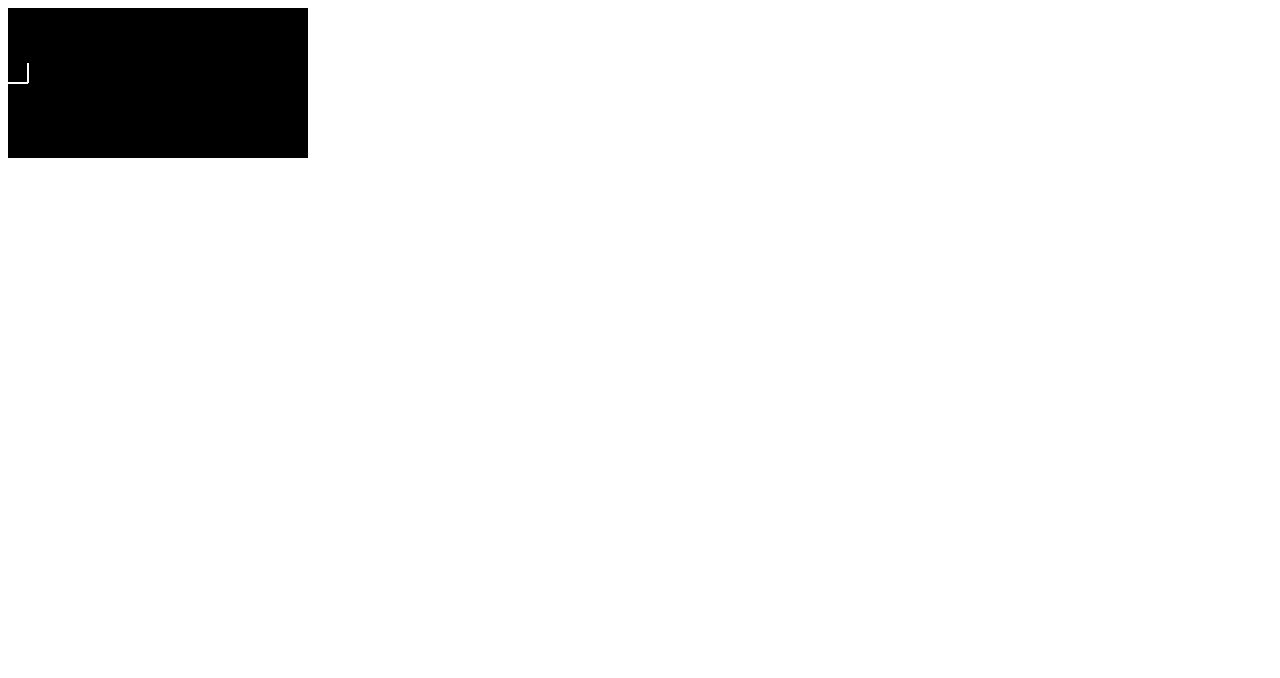
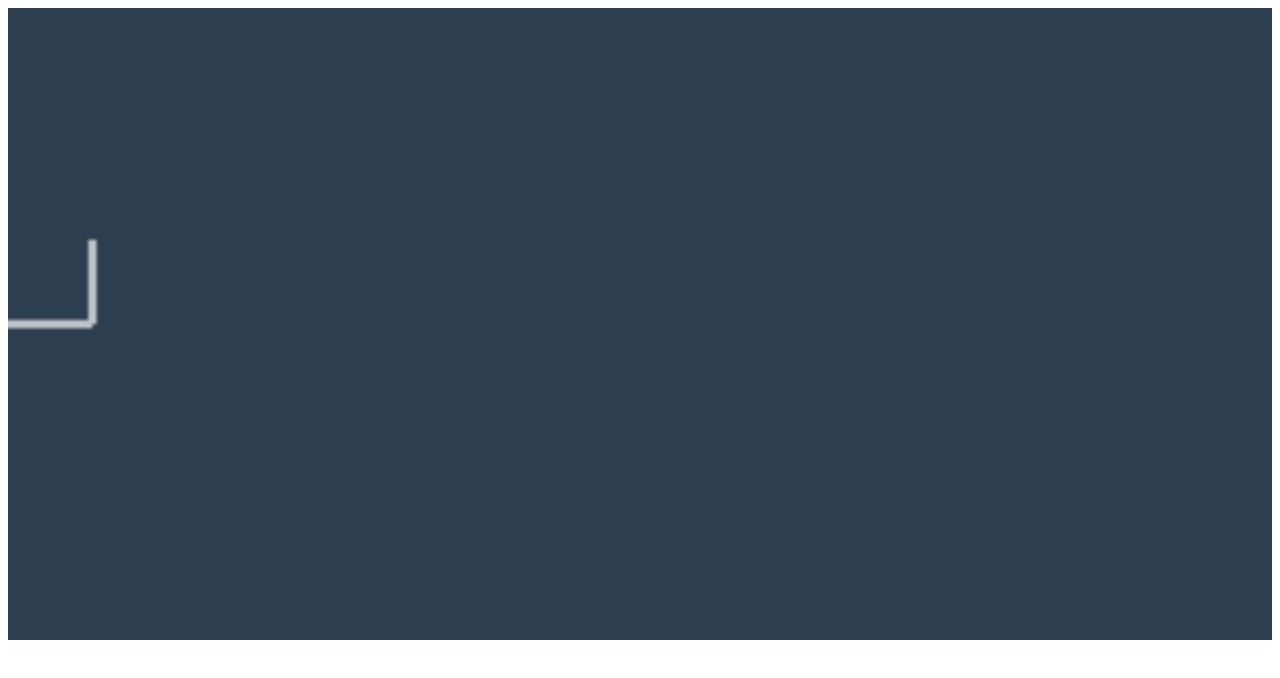
Before and after one commit to MaxWofford/take-it-or-leaf-it, a plain HTML site: page index.html in a window 1280 px wide. Drawn offline with Linux system fonts and the light colour scheme.

Commit message:
Add initial style

```diff
--- a/index.html
+++ b/index.html
@@ -4,6 +4,6 @@
     <script defer src="script.js"></script>
   </head>
   <body>
-    <canvas style="background-color: black;"></canvas>
+    <canvas style="background-color: #2c3e50; width: 100%; height: 100%;"></canvas>
   </body>
 </html>
--- a/script.js
+++ b/script.js
@@ -2,6 +2,8 @@
 'use strict'
 
 const SEED_CONST = 10000
+const BACKGROUND = '#2c3e50' // inline styled for now
+const FOREGROUND = '#bdc3c7'
 
 let seed = Math.ceil(Math.random() * 1000);
 
@@ -71,7 +73,7 @@ class Point {
 
 let main = function() {
   let ctx = document.querySelector('canvas').getContext('2d')
-  ctx.strokeStyle = 'white'
+  ctx.strokeStyle = FOREGROUND
   ctx.lineWidth = 2
   let tree = new Branch(new Point(0, ctx.canvas.height/2), 0)
   tree.grow()
```
